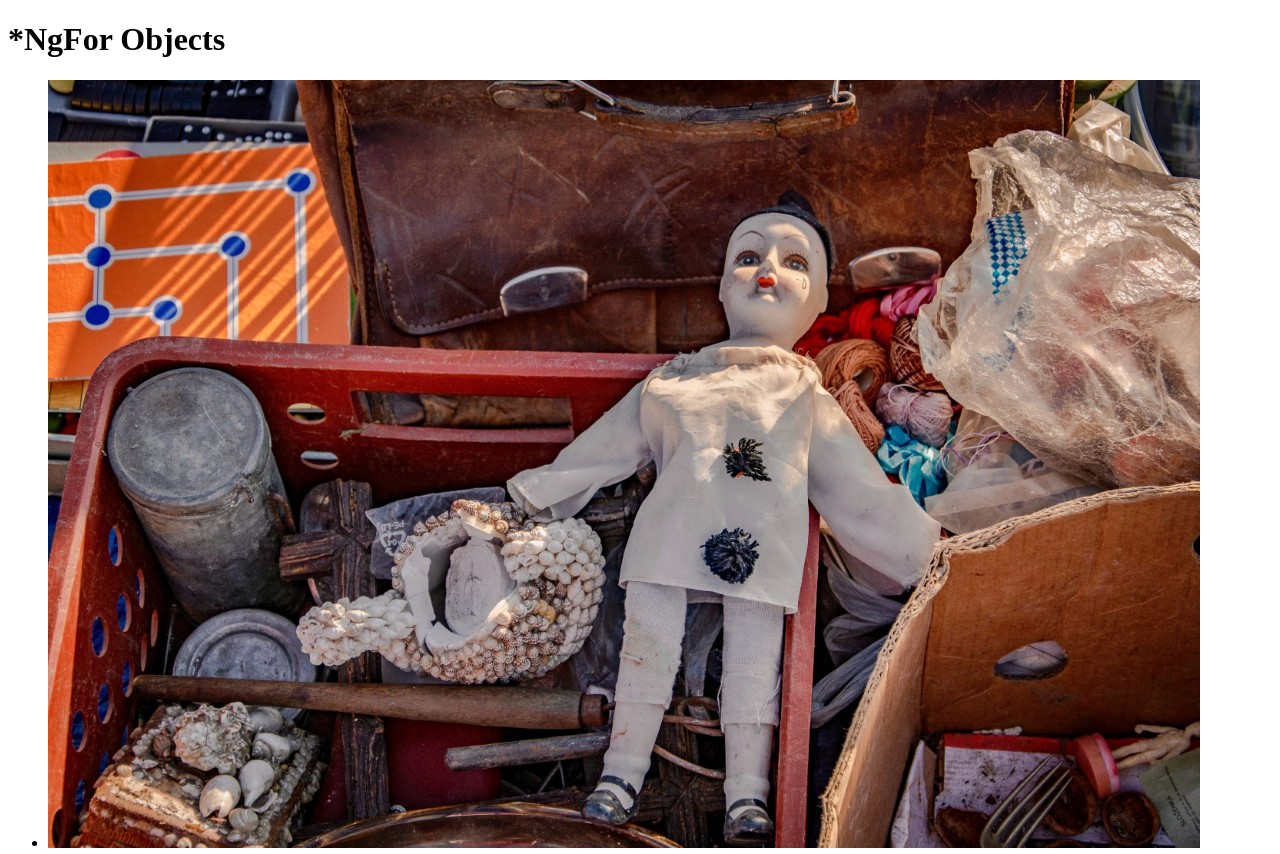
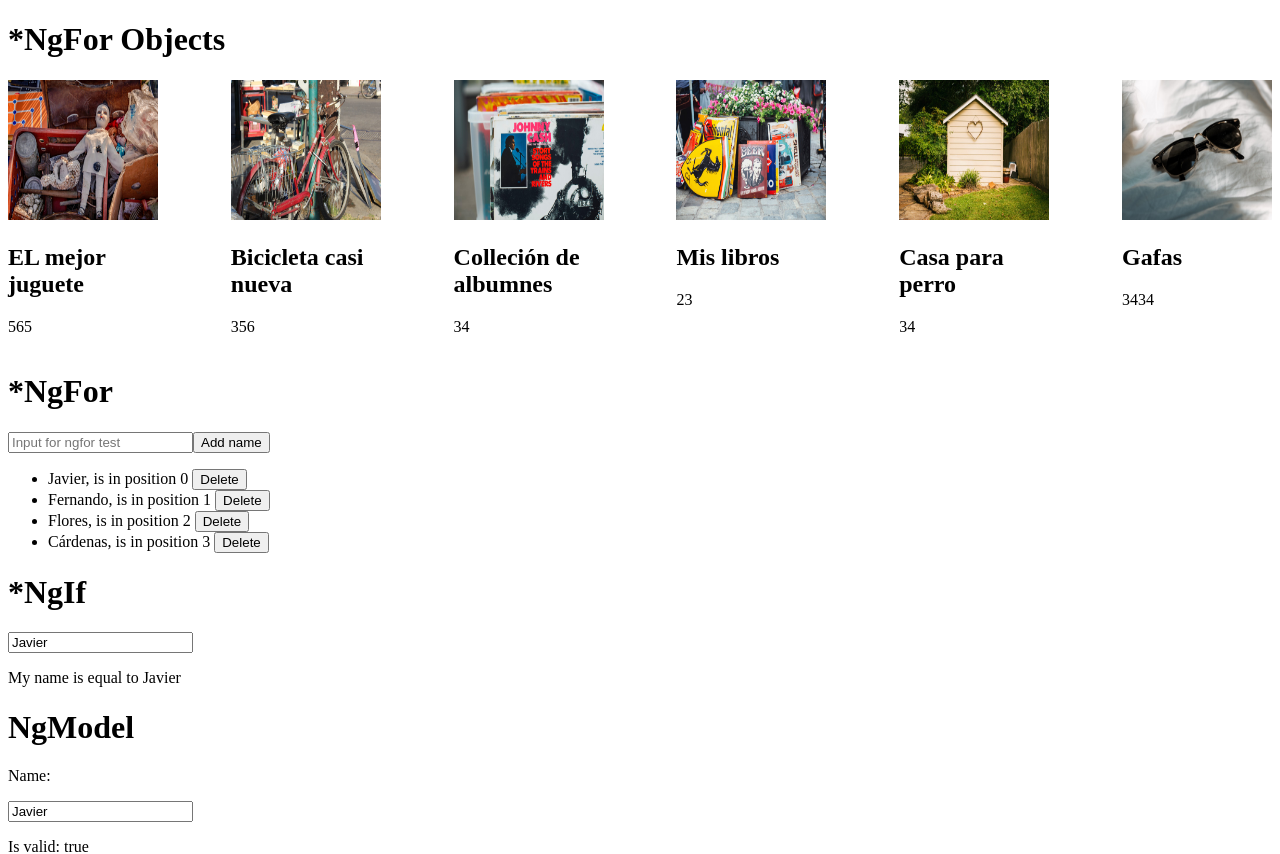
Before and after one commit to jffc-dev/Javascript-Angular-MyStore, an Angular app: page / in a window 1280 px wide. Shown: the top 854 px of the page. Built offline with nearby package versions, Linux system fonts and the light colour scheme.

Commit message:
feat(knowledge): Design for list improved

```diff
--- a/src/app/app.component.html
+++ b/src/app/app.component.html
@@ -1,11 +1,11 @@
 <h1>*NgFor Objects</h1>
-<ul>
-  <li *ngFor="let product of products; index as i">
-    <img [src]="product.image" alt="image">
+<div class="container-products">
+  <div *ngFor="let product of products; index as i" class="div-product">
+    <img [src]="product.image" alt="image" class="img-product">
     <h2>{{product.name}}</h2>
     <p>{{product.price}}</p>
-  </li>
-</ul>
+  </div>
+</div>
 
 <h1>*NgFor</h1>
 <input placeholder="Input for ngfor test" type="text" [(ngModel)]="newname">
--- a/src/app/app.component.sass
+++ b/src/app/app.component.sass
@@ -3,3 +3,14 @@
   width: 200px
   overflow: auto
   background-color: red
+
+.container-products
+  display: flex
+  justify-content: space-between
+
+.div-product
+  width: 150px
+
+.img-product
+  width: 100%
+  height: 140px
```
